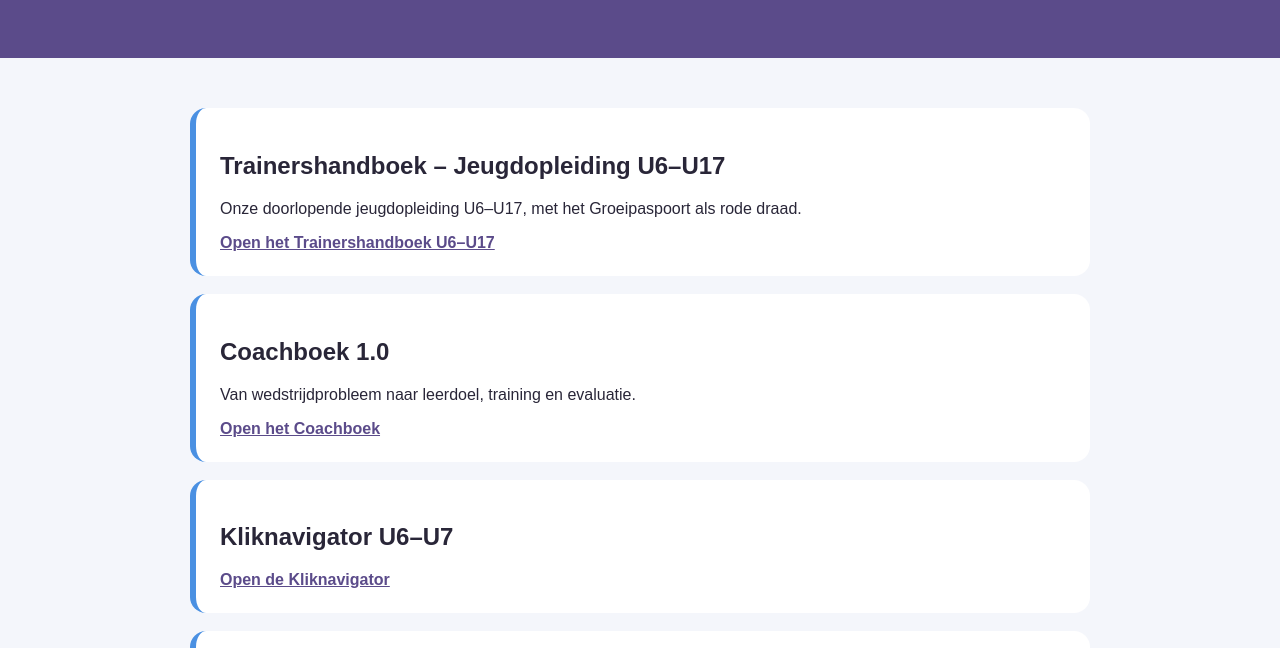
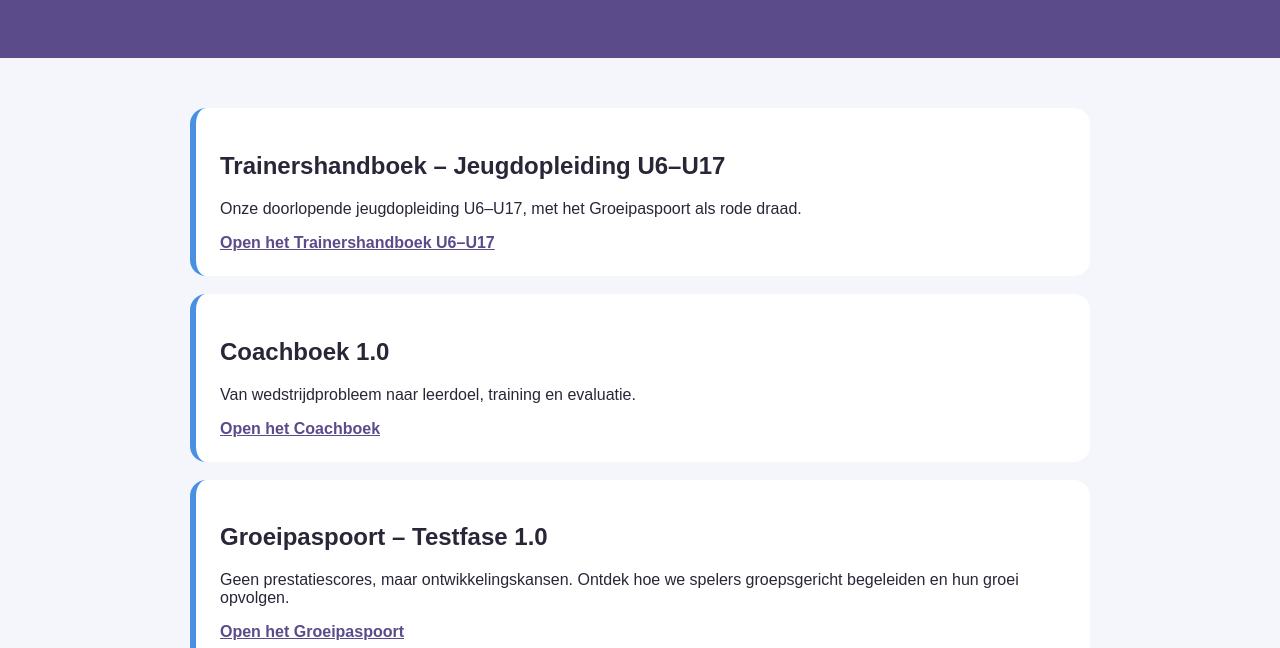
Before and after one commit to Francoiswavria/kskw-voetbalacademy, a plain HTML site: page index.html in a window 1280 px wide. Shown: the part 146-794 px from the top of the page. Drawn offline with Linux system fonts and the light colour scheme.

Commit message:
Update index.html

```diff
--- a/index.html
+++ b/index.html
@@ -52,7 +52,11 @@
   <p>Van wedstrijdprobleem naar leerdoel, training en evaluatie.</p>
   <a href="coachboek-v1.html">Open het Coachboek</a>
 </div>
-
+ <div class="kaart">
+  <h2>Groeipaspoort – Testfase 1.0</h2>
+  <p>Geen prestatiescores, maar ontwikkelingskansen. Ontdek hoe we spelers groepsgericht begeleiden en hun groei opvolgen.</p>
+  <a href="wavria-groeipaspoort-publicatie-testfase-v1.html">Open het Groeipaspoort</a>
+</div>
 
     <div class="kaart">
       <h2>Kliknavigator U6–U7</h2>
```
